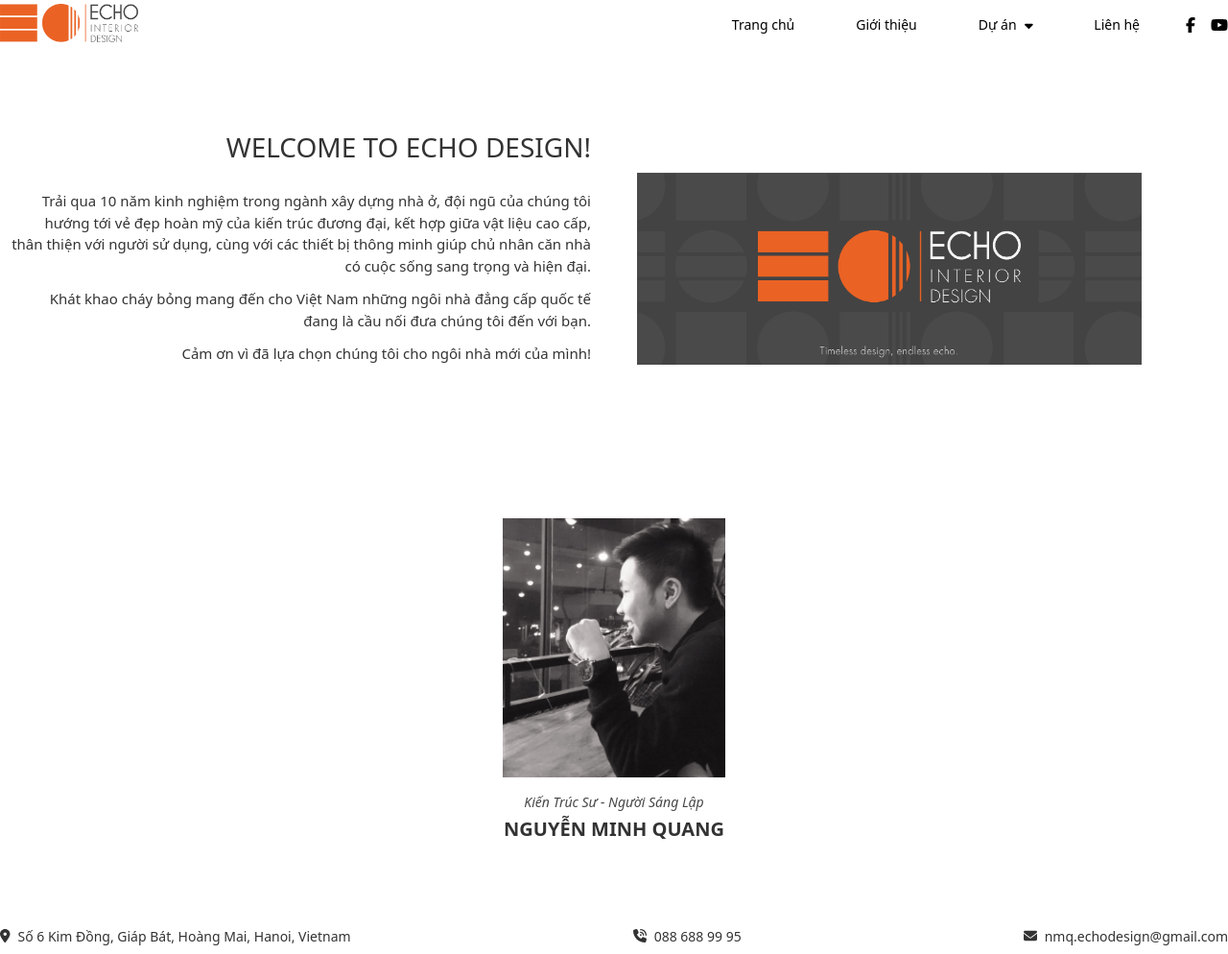
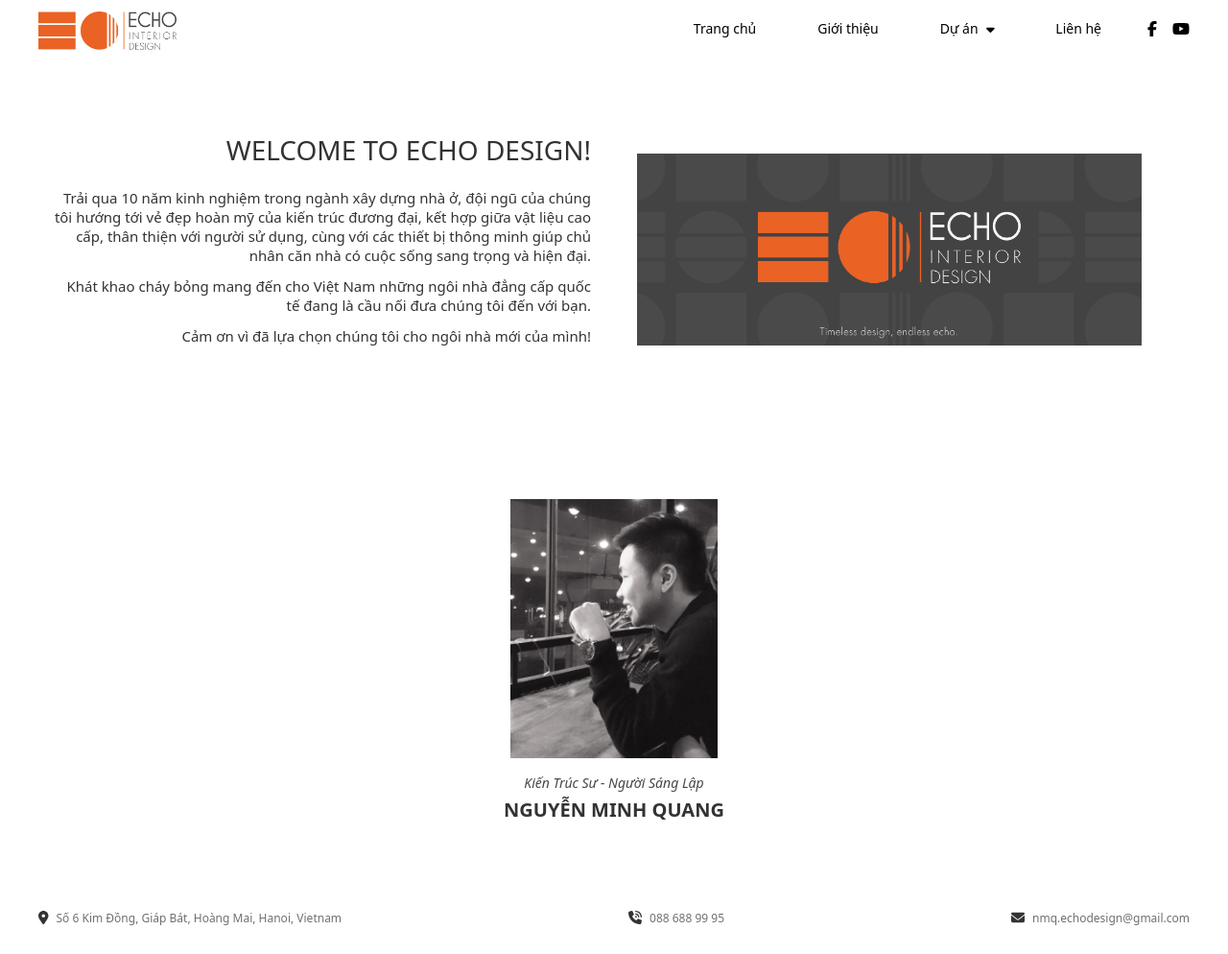
Before and after one commit to lamnntg/echo-fe, a Next.js app: page /gioi-thieu in a window 1280 px wide. Shown: the whole page at 96% size. Built offline with nearby package versions, Linux system fonts and the light colour scheme.

Commit message:
handle mobile

```diff
--- a/app/gioi-thieu/page.tsx
+++ b/app/gioi-thieu/page.tsx
@@ -16,24 +16,24 @@
 
 export default function Introduce() {
   return (
-    <main className="container mx-auto py-20 bg-white text-[#333] font-medium px-3">
+    <main className="container mx-auto py-20 bg-white text-[#333] font-medium px-3 pt-14 md:pt-20">
       <div className="flex items-end gap-12 flex-col lg:flex-row">
         <div className="flex-1 animate-leftToRight">
-          <h2 className="text-[28px] mb-6 text-left lg:text-right">
+          <h2 className="text-2xl mb-6 text-left lg:text-right md:text-[28px]">
             WELCOME TO ECHO DESIGN!
           </h2>
-          <p className="text-left lg:text-right font-thin text-[15px]">
+          <p className="text-left lg:text-right font-thin text-sm md:text-[15px]">
             Trải qua 10 năm kinh nghiệm trong ngành xây dựng nhà ở, đội ngũ của
             chúng tôi hướng tới vẻ đẹp hoàn mỹ của kiến trúc đương đại, kết hợp
             giữa vật liệu cao cấp, thân thiện với người sử dụng, cùng với các
             thiết bị thông minh giúp chủ nhân căn nhà có cuộc sống sang trọng và
             hiện đại.
           </p>
-          <p className="text-left lg:text-right font-thin mt-3 text-[15px]">
+          <p className="text-left lg:text-right font-thin mt-3 text-sm md:text-[15px]">
             Khát khao cháy bỏng mang đến cho Việt Nam những ngôi nhà đẳng cấp
             quốc tế đang là cầu nối đưa chúng tôi đến với bạn.
           </p>
-          <p className="text-left lg:text-right font-thin mt-3 text-[15px]">
+          <p className="text-left lg:text-right font-thin mt-3 text-sm md:text-[15px]">
             Cảm ơn vì đã lựa chọn chúng tôi cho ngôi nhà mới của mình!
           </p>
         </div>
--- a/components/HomePage.tsx
+++ b/components/HomePage.tsx
@@ -24,7 +24,7 @@
 const HEIGHT_HEADER_MOBILE = 56;
 const HEIGHT_FOOTER_MOBILE = 76;
 
-const HEIGHT_HEADER_DESKTOP = 52;
+const HEIGHT_HEADER_DESKTOP = 60;
 const HEIGHT_FOOTER_DESKTOP = 36;
 
 const HomePage = () => {
--- a/components/atoms/CardAvatar.tsx
+++ b/components/atoms/CardAvatar.tsx
@@ -9,7 +9,7 @@
   return (
     <div className="animate-bottomToTop">
       <div
-        className="relative w-[336px] lg:w-[232px] h-[270px] object-cover overflow-hidden"
+        className="relative w-[336px] lg:w-[232px] h-[270px] object-cover overflow-hidden px-2"
         onMouseEnter={() => setIsHover(true)}
         onMouseLeave={() => setIsHover(false)}
       >
--- a/components/layouts/Footer.tsx
+++ b/components/layouts/Footer.tsx
@@ -18,7 +18,7 @@
     <footer className="flex container mx-auto bg-white py-2 text-sm text-[#333] justify-between flex-col items-center md:flex-row">
       <div>
         <FontAwesomeIcon icon={faLocationDot} className="text-[#333] mr-2" />
-        <span className="hover:text-primary transition">
+        <span className="hover:text-primary transition opacity-70 text-xs">
           Số 6 Kim Đồng, Giáp Bát, Hoàng Mai, Hanoi, Vietnam
         </span>
       </div>
@@ -26,7 +26,7 @@
         <FontAwesomeIcon icon={faPhoneVolume} className="text-[#333] mr-2" />
         <Link
           href="tel:088 688 99 95"
-          className="hover:text-primary transition"
+          className="hover:text-primary transition opacity-70 text-xs"
         >
           088 688 99 95
         </Link>
@@ -36,7 +36,7 @@
         <Link
           href="mailto:nmq.echodesign@gmail.com"
           target="_blank"
-          className="hover:text-primary transition"
+          className="hover:text-primary transition opacity-70 text-xs"
         >
           nmq.echodesign@gmail.com
         </Link>
--- a/components/layouts/Header.tsx
+++ b/components/layouts/Header.tsx
@@ -1,5 +1,5 @@
 "use client";
-import React, { useState } from "react";
+import React, { useEffect, useState } from "react";
 import { MenuToggle } from "../atoms/MenuToggle";
 import { motion } from "framer-motion";
 import useBreakpoint from "@/hooks/useBreakpoint";
@@ -11,6 +11,7 @@
 import { faSortDown } from "@fortawesome/free-solid-svg-icons";
 import clsx from "clsx";
 import { useAppStore } from "@/store/app.store";
+import { usePathname } from "next/navigation";
 
 const menu = {
   open: {
@@ -57,15 +58,23 @@
   };
   const { isMobileLargeDown } = useBreakpoint();
   const [show, setShow] = useState(false);
+  const pathname = usePathname();
+  const { setShowFooter } = useAppStore();
+  useEffect(() => {
+    if (pathname !== "/") {
+      setShowFooter(true);
+    }
+  }, []);
+
   if (!showFooter) {
     return null;
   }
 
   return (
-    <div className="sticky top-0 left-0 z-[2] bg-white w-full">
+    <div className="sticky top-0 left-0 z-[2] bg-white w-full px-3">
       {isMobileLargeDown ? (
         <motion.nav initial={false} animate={show ? "open" : "closed"}>
-          <div className="flex justify-between px-3 pr-4 relative py-2">
+          <div className="flex justify-between pr-4 relative py-2">
             <Link href="/">
               <Image
                 width={145}
@@ -156,7 +165,7 @@
           </div>
         </motion.nav>
       ) : (
-        <div className="container mx-auto w-full flex justify-between">
+        <div className="container mx-auto w-full flex justify-between py-1">
           <Link href="/" className=" block h-12 w-36 mt-1">
             <Image
               src={LogoText}
@@ -164,6 +173,7 @@
               height={48}
               objectFit="cover"
               alt="Logo echo"
+              className="py-1"
             />
           </Link>
           <div className="flex items-center">
--- a/store/app.store.ts
+++ b/store/app.store.ts
@@ -10,7 +10,7 @@
   devtools(
     persist(
       (set) => ({
-        showFooter: true,
+        showFooter: false,
         setShowFooter: (show) => {
           set(() => ({ showFooter: show }));
         },
--- a/tailwind.config.ts
+++ b/tailwind.config.ts
@@ -14,6 +14,14 @@
       screens: {
         sm: "576px",
         lg: "992px",
+      },
+      container: {
+        screens: {
+          sm: "600px",
+          md: "728px",
+          lg: "984px",
+          xl: "1200px",
+        },
       },
       keyframes: {
         leftToRight: {
```
